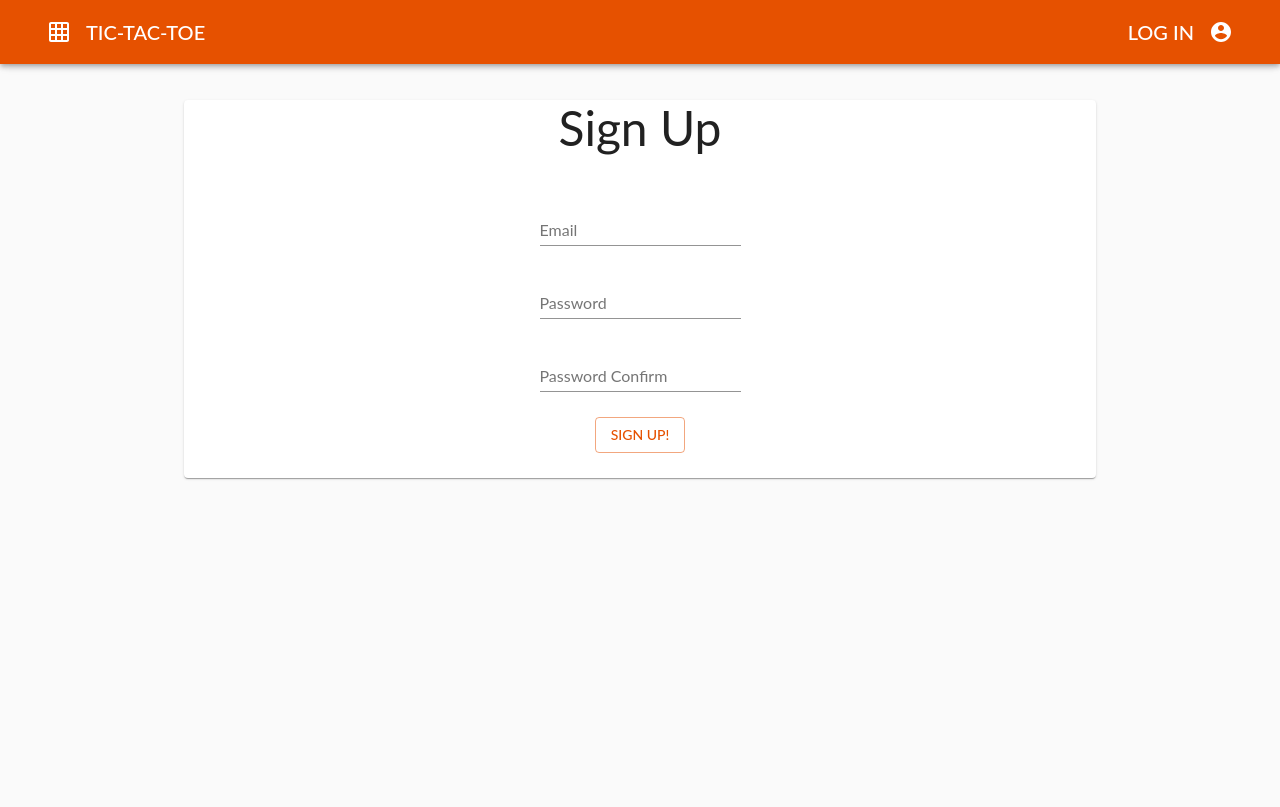
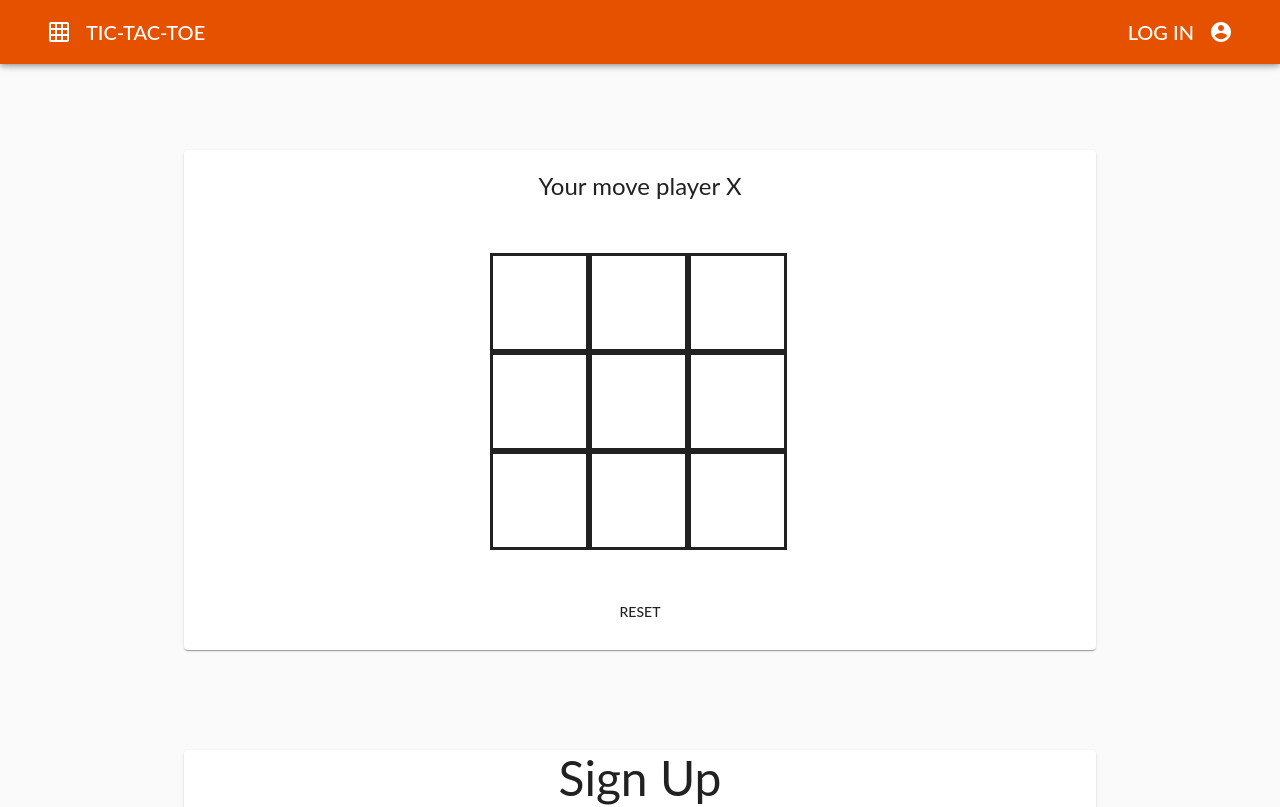
Before and after one commit to dastrauss83/tictactoe, a React (Create React App) app: page /log-in in a window 1280 px wide. Shown: the top 807 px of the page. Built offline with nearby package versions, Linux system fonts and the light colour scheme.

Commit message:
buncha updates

```diff
--- a/src/App.tsx
+++ b/src/App.tsx
@@ -5,6 +5,7 @@ import "./App.css";
 import { NavBar } from "./Navbar";
 import { theme } from "./Styling";
 import { SignUp } from "./Auth/SignUp";
+import { Game } from "./Pages/Game";
 
 const App = () => {
   // const handleLogin = async () => {
@@ -22,6 +23,7 @@ const App = () => {
       <CssBaseline />
       <BrowserRouter>
         <NavBar />
+        <Game />
         <Switch>
           <Route exact path="/log-in">
             <SignUp />
--- a/src/Navbar.tsx
+++ b/src/Navbar.tsx
@@ -8,12 +8,12 @@ type NavBarProps = {
   // setCurrentUser: any;
 };
 
-export const NavBar: React.FC<NavBarProps> = (
+export const NavBar: React.FC<NavBarProps> = () =>
+  // {
+  //   // currentUser,
+  //   // setCurrentUser,
+  // }
   {
-    // currentUser,
-    // setCurrentUser,
-  }
-) => {
     const classes = useStyles();
 
     return (
@@ -36,7 +36,7 @@ export const NavBar: React.FC<NavBarProps> = (
             </Grid>
             <Grid item>
               <Button>
-              <Link to="/LogIn" className={classes.link}>
+                <Link to="/log-in" className={classes.link}>
                   <Typography variant="h6" className={classes.navBar}>
                     Log In
                   </Typography>
--- /dev/null
+++ b/src/Pages/Board.tsx
@@ -0,0 +1,69 @@
+import { Grid } from "@material-ui/core";
+import React from "react";
+import { useStyles } from "../Styling";
+import Square from "./Square";
+
+type BoardProps = {
+  gameState: any;
+  setGameState: any;
+  player: string;
+  setPlayer: any;
+};
+
+const Board = ({ gameState, setGameState, player, setPlayer }: BoardProps) => {
+  const classes = useStyles();
+
+  const row1 = [0, 1, 2];
+  const row2 = [3, 4, 5];
+  const row3 = [6, 7, 8];
+
+  const chooseSquare = (num: number) => {
+    setGameState(
+      gameState.map((val: string, idx: number) => {
+        if (idx === num && val === "") return player;
+        return val;
+      })
+    );
+    player === "X" ? setPlayer("O") : setPlayer("X");
+  };
+
+  return (
+    <Grid
+      container
+      direction="column"
+      justifyContent="center"
+      alignItems="center"
+      style={{ height: 300 }}
+    >
+      <Grid item className={classes.row}>
+        {row1.map((num, index) => (
+          <Square
+            key={index}
+            chooseSquare={() => chooseSquare(num)}
+            value={gameState[num]}
+          />
+        ))}
+      </Grid>
+      <Grid item className={classes.row}>
+        {row2.map((num, index) => (
+          <Square
+            key={index}
+            chooseSquare={() => chooseSquare(num)}
+            value={gameState[num]}
+          />
+        ))}
+      </Grid>
+      <Grid item className={classes.row}>
+        {row3.map((num, index) => (
+          <Square
+            key={index}
+            chooseSquare={() => chooseSquare(num)}
+            value={gameState[num]}
+          />
+        ))}
+      </Grid>
+    </Grid>
+  );
+};
+
+export default Board;
--- /dev/null
+++ b/src/Pages/Game.tsx
@@ -0,0 +1,42 @@
+import "./Game.css";
+import { Container, Grid, Card, Typography, Button } from "@material-ui/core";
+import React, { useState } from "react";
+import Board from "./Board";
+
+export const Game = () => {
+  const [isWinner, setIsWinner] = useState<string>("none");
+  const [player, setPlayer] = useState<string>("X");
+  const [gameState, setGameState] = useState(new Array(9).fill(""));
+
+  const handleReset = () => {
+    setGameState(new Array(9).fill(""));
+    setPlayer("X");
+    setIsWinner("none");
+  };
+  return (
+    <Container maxWidth="md" style={{ marginTop: 150 }}>
+      <Card>
+        <Grid
+          container
+          direction="column"
+          justifyContent="space-between"
+          alignItems="center"
+          style={{ height: 500, padding: 20 }}
+        >
+          <Typography variant="h5" gutterBottom>
+            {isWinner !== "none"
+              ? `${isWinner} has won!`
+              : `Your move player ${player ? "X" : "O"}`}
+          </Typography>
+          <Board
+            gameState={gameState}
+            setGameState={setGameState}
+            player={player}
+            setPlayer={setPlayer}
+          />
+          <Button onClick={handleReset}>Reset</Button>
+        </Grid>
+      </Card>
+    </Container>
+  );
+};
--- /dev/null
+++ b/src/Pages/Square.tsx
@@ -0,0 +1,19 @@
+import { Button, Grid, Typography } from "@material-ui/core";
+import React from "react";
+
+type SquareProps = {
+  value: string;
+  chooseSquare: any;
+};
+
+const Square = ({ value, chooseSquare }: SquareProps) => {
+  return (
+    <Grid item style={{ height: "100%", width: "33%", border: "solid" }}>
+      <Button onClick={chooseSquare} style={{ height: "100%", width: "100%" }}>
+        {value !== "none" && <Typography>{value}</Typography>}
+      </Button>
+    </Grid>
+  );
+};
+
+export default Square;
--- a/src/Styling.tsx
+++ b/src/Styling.tsx
@@ -72,4 +72,9 @@ export const useStyles = makeStyles((theme) => ({
   input: {
     marginBottom: "25px",
   },
+  row: {
+    height: "33%",
+    width: 300,
+    display: "flex",
+  },
 }));
```
Also changed, not shown: src/Pages/Game.css (added). Lines whose indentation alone changed are shown as unchanged.
